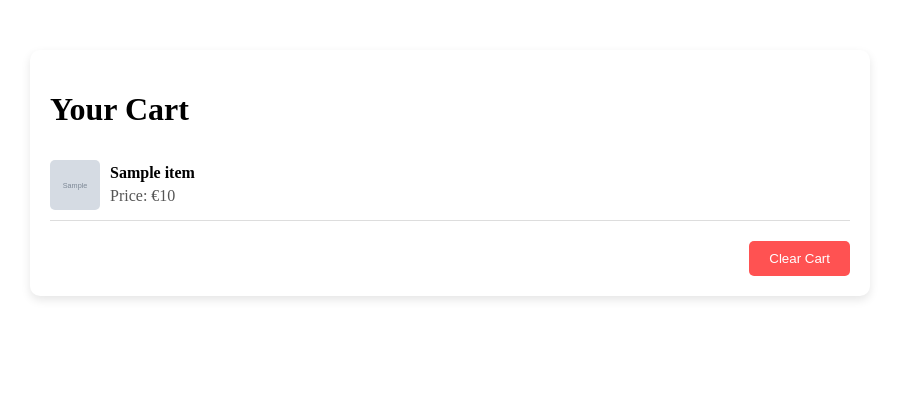
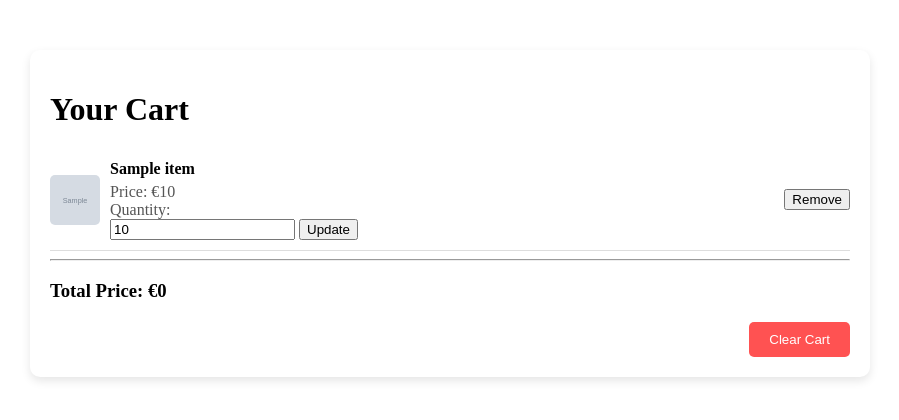
Before and after one commit to hab-1996/Botknot2, a Flask app: template templates/cart.html in a window 1280 px wide. Shown: the top 420 px of the page, without its empty margins (190-1089 px from the left). Run offline with Flask 3, Linux system fonts and the light colour scheme; the template is opened without the code that fills it: most values are stand-ins (such as "Sample title", 1, 10 or a date in 2020); grey boxes marked "Sample" are stand-in pictures; parts of the project's set-up code (start-up, migrations or seed data) failed here and were passed over.

Commit message:
update card

```diff
--- a/app.py
+++ b/app.py
@@ -327,12 +327,50 @@ def info(product_name):
     info_text = product_details.get(product_name, "No information available.")
     return f"Information about {product_name}: {info_text}"
 
+# @app.route('/cart_add/<product_name>')
+# def cart_add(product_name):
+#     products = load_products()  # Load all products
+#     for product in products:
+#         if product['name'] == product_name:
+#             session['cart'].append(product)  # Add product to the session cart
+#             session.modified = True  # Notify Flask to update session
+#             flash(f'{product_name} has been added to your cart!', 'success')
+#             break
+#     else:
+#         flash(f'Product {product_name} not found.', 'error')
+#     return redirect(url_for('dashboard', user_id=session.get('user_id')))
+
+@app.route('/cart_update/<item_name>', methods=['POST'])
+def cart_update(item_name):
+    quantity = int(request.form['quantity'])
+    for item in session['cart']:
+        if item['name'] == item_name:
+            item['quantity'] = quantity
+            flash(f"Updated {item_name}'s quantity to {quantity}.", 'success')
+            break
+    session.modified = True  # Ensure session updates
+    return redirect(url_for('cart'))
+
+@app.route('/cart_remove/<item_name>', methods=['POST'])
+def cart_remove(item_name):
+    session['cart'] = [item for item in session['cart'] if item['name'] != item_name]
+    flash(f"Removed {item_name} from your cart.", 'info')
+    session.modified = True
+    return redirect(url_for('cart'))
+
+# When adding to the cart, include a default quantity of 1
 @app.route('/cart_add/<product_name>')
 def cart_add(product_name):
     products = load_products()  # Load all products
     for product in products:
         if product['name'] == product_name:
-            session['cart'].append(product)  # Add product to the session cart
+            for item in session['cart']:
+                if item['name'] == product_name:
+                    item['quantity'] += 1  # Increment quantity if already in cart
+                    break
+            else:
+                product['quantity'] = 1  # Add new item with quantity 1
+                session['cart'].append(product)
             session.modified = True  # Notify Flask to update session
             flash(f'{product_name} has been added to your cart!', 'success')
             break
--- a/templates/cart.html
+++ b/templates/cart.html
@@ -71,18 +71,32 @@
     </style>
 </head>
 <body>
+
     <div class="cart-container">
         <h1>Your Cart</h1>
         {% if cart %}
+            {% set total_price = 0 %}
             {% for item in cart %}
             <div class="cart-item">
                 <img src="{{ url_for('static', filename=item.image.split('static/')[-1]) }}" alt="{{ item.name }}">
                 <div class="cart-item-info">
                     <h4>{{ item.name }}</h4>
                     <p>Price: €{{ item.price }}</p>
+                    <p>Quantity:
+                        <form action="{{ url_for('cart_update', item_name=item.name) }}" method="post" style="display:inline;">
+                            <input type="number" name="quantity" value="{{ item.quantity }}" min="1">
+                            <button type="submit">Update</button>
+                        </form>
+                    </p>
                 </div>
+                <form action="{{ url_for('cart_remove', item_name=item.name) }}" method="post" style="display:inline;">
+                    <button type="submit">Remove</button>
+                </form>
             </div>
+            {% set total_price = total_price + (item.price * item.quantity) %}
             {% endfor %}
+            <hr>
+            <h3>Total Price: €{{ total_price }}</h3>
         {% else %}
             <p>Your cart is empty.</p>
         {% endif %}
@@ -92,5 +106,8 @@
             {% endif %}
         </div>
     </div>
+
+
+
 </body>
 </html>
```
Also changed, not shown: 1 other file.
